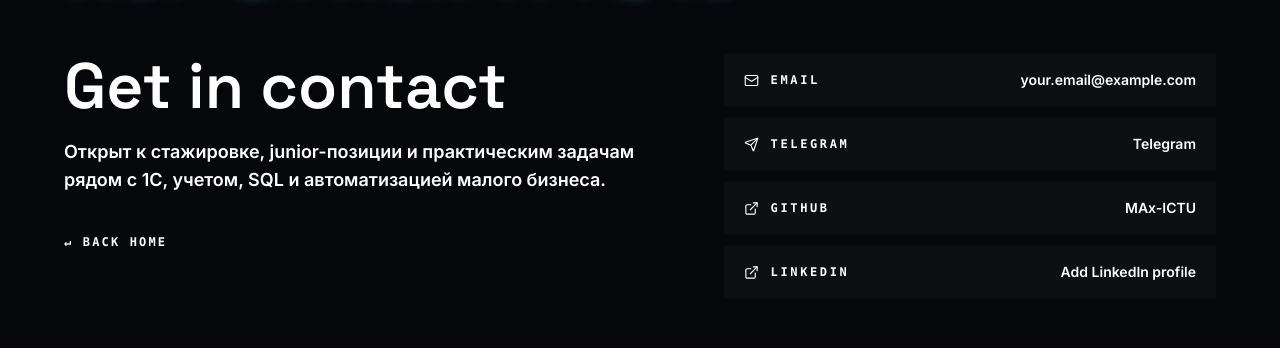
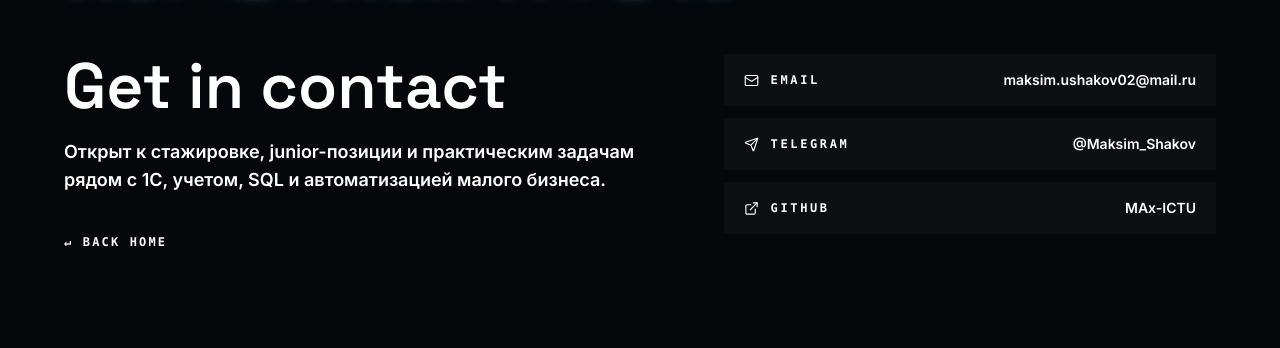
Before and after one commit to MAx-ICTU/DevShakov, a React (Vite) app: page /contact in a window 1280 px wide. Shown: the part 344-692 px from the top of the page. Built offline with nearby package versions, Linux system fonts and the light colour scheme.

Commit message:
Update contact links

```diff
--- a/src/data/site.ts
+++ b/src/data/site.ts
@@ -5,8 +5,9 @@ export const locales: Locale[] = ["ru", "en"];
 export const githubUrl = "https://github.com/MAx-ICTU";
 
 export const contactLinks = {
-  telegram: "https://t.me/your_telegram",
-  email: "your.email@example.com",
+  telegram: "https://t.me/Maksim_Shakov",
+  telegramLabel: "@Maksim_Shakov",
+  email: "maksim.ushakov02@mail.ru",
   github: githubUrl,
 };
 
--- a/src/pages/ContactPage.tsx
+++ b/src/pages/ContactPage.tsx
@@ -13,9 +13,8 @@ type ContactPageProps = {
 
 const contactItems = [
   { label: "EMAIL", value: contactLinks.email, href: `mailto:${contactLinks.email}`, icon: Mail },
-  { label: "TELEGRAM", value: "Telegram", href: contactLinks.telegram, icon: Send },
+  { label: "TELEGRAM", value: contactLinks.telegramLabel, href: contactLinks.telegram, icon: Send },
   { label: "GITHUB", value: "MAx-ICTU", href: contactLinks.github, icon: ExternalLink },
-  { label: "LINKEDIN", value: "Add LinkedIn profile", href: "https://www.linkedin.com/", icon: ExternalLink },
 ];
 
 const easing = [0.22, 1, 0.36, 1] as const;
```
